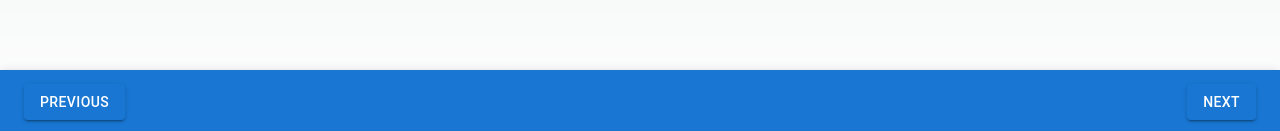
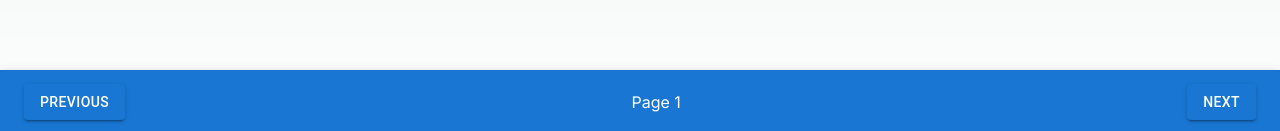
Before and after one commit to bkitano/learn-prompting, a Next.js app: page /tutorial in a window 1280 px wide. Shown: the part 666-797 px from the top of the page. Built offline with nearby package versions, Linux system fonts and the light colour scheme.

Commit message:
moving bottom bar to own component

```diff
--- /dev/null
+++ b/src/Components/BottomNav.tsx
@@ -0,0 +1,47 @@
+import page from "@/app/page";
+import { AppBar, Button, Grid, Toolbar } from "@mui/material";
+
+const BottomNav = (props: {
+  page: number;
+  setPage: (page: number) => void;
+}) => {
+  const { page, setPage } = props;
+  return (
+    <AppBar position="static">
+      <Toolbar>
+        <Grid
+          container
+          style={{
+            width: "100%",
+          }}
+          justifyContent={"space-between"}
+          alignItems={"center"}
+        >
+          <Grid item>
+            <Button
+              variant="contained"
+              onClick={() => {
+                setPage(Math.max(0, page - 1));
+              }}
+            >
+              Previous
+            </Button>
+          </Grid>
+          <Grid item>Page {page + 1}</Grid>
+          <Grid item>
+            <Button
+              variant="contained"
+              onClick={() => {
+                setPage(Math.min(page + 1, 8));
+              }}
+            >
+              Next
+            </Button>
+          </Grid>
+        </Grid>
+      </Toolbar>
+    </AppBar>
+  );
+};
+
+export { BottomNav };
--- a/src/app/tutorial/page.tsx
+++ b/src/app/tutorial/page.tsx
@@ -11,6 +11,7 @@ import {
   BottomNavigation,
 } from "@mui/material";
 import { useState } from "react";
+import { BottomNav } from "@/Components/BottomNav";
 
 export default function Home() {
   const [page, setPage] = useState(0);
@@ -41,41 +42,6 @@ export default function Home() {
     </Grid>
   );
 
-  const bottomNav = (
-    <AppBar position="static">
-      <Toolbar>
-        <Grid
-          container
-          style={{
-            width: "100%",
-          }}
-          justifyContent={"space-between"}
-        >
-          <Grid item>
-            <Button
-              variant="contained"
-              onClick={() => {
-                setPage(Math.max(0, page - 1));
-              }}
-            >
-              Previous
-            </Button>
-          </Grid>
-          <Grid item>
-            <Button
-              variant="contained"
-              onClick={() => {
-                setPage(Math.min(page + 1, 8));
-              }}
-            >
-              Next
-            </Button>
-          </Grid>
-        </Grid>
-      </Toolbar>
-    </AppBar>
-  );
-
   return (
     <>
       <Grid
@@ -91,7 +57,14 @@ export default function Home() {
           {topNav}
           {body}
         </Grid>
-        <Grid item>{bottomNav}</Grid>
+        <Grid item>
+          <BottomNav
+            {...{
+              page,
+              setPage,
+            }}
+          />
+        </Grid>
       </Grid>
     </>
   );
```
